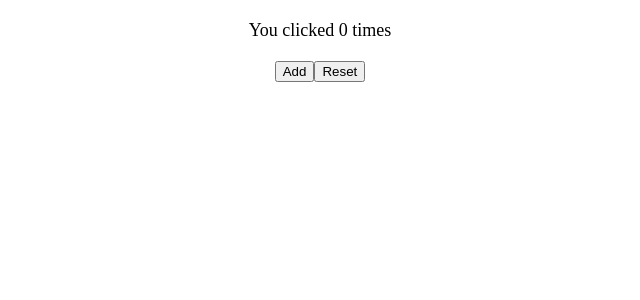
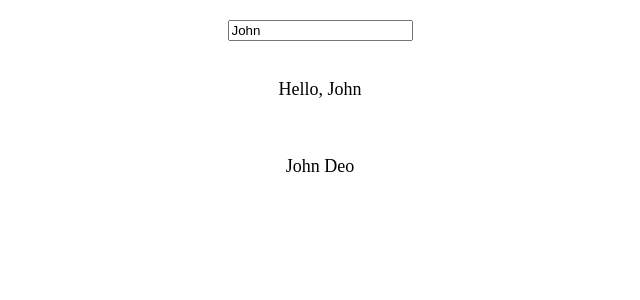
Before and after one commit to neo-niz/Vue-Training, a Vue app in the folder vue-neo-training1/: page / in a window 1280 px wide. Shown: the top 300 px of the page, without its empty margins (320-960 px from the left). Built offline with nearby package versions, Linux system fonts and the light colour scheme.

Commit message:
feat: bloc 5

```diff
--- a/vue-neo-training1/src/App.vue
+++ b/vue-neo-training1/src/App.vue
@@ -1,33 +1,39 @@
-<!-- <script setup>
-  import { ref } from 'vue';
-  const message = ref("Hello vue!")
+<script setup>
+import { reactive, ref } from 'vue';
 
-</script> -->
+const name = ref("John")
 
-<script>
+const form = reactive({
+  firstName: "John",
+  lastName: "Deo",
+})
+
+</script>
+
+<!-- <script>
 export default {
   data() {
-    return {
-      n: 0
+  return {
+    n: 0
     }
   }
 }
-</script>
+</script> -->
 
 <template>
   <div class="center">
     <div class="box">
-      You clicked {{ n }} {{ n === 1 ? 'time' : 'times' }}
+      <input v-model="name" placeholder="Enter Name">
     </div>
 
+    <div v-if="name&&true" class="box">
+      <p> Hello, {{ name }}</p>
+    </div>
+
+
+
     <div class="box">
-      <button @click="n++">
-        Add
-      </button>
-
-      <button @click="n = 0 ">
-        Reset
-      </button>
+      <p> {{ form.firstName }}  {{ form.lastName }}</p>
     </div>
 
   </div>
```
